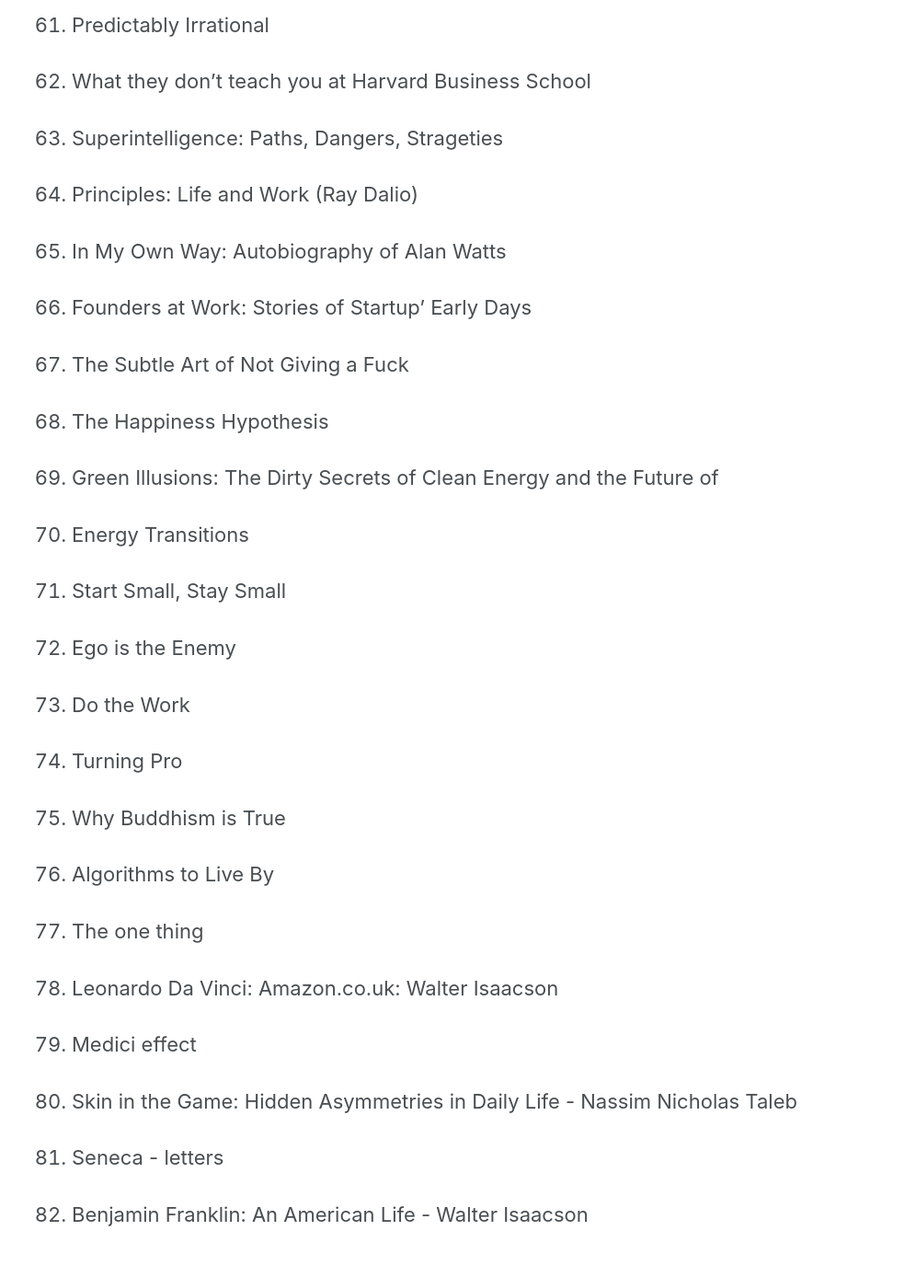
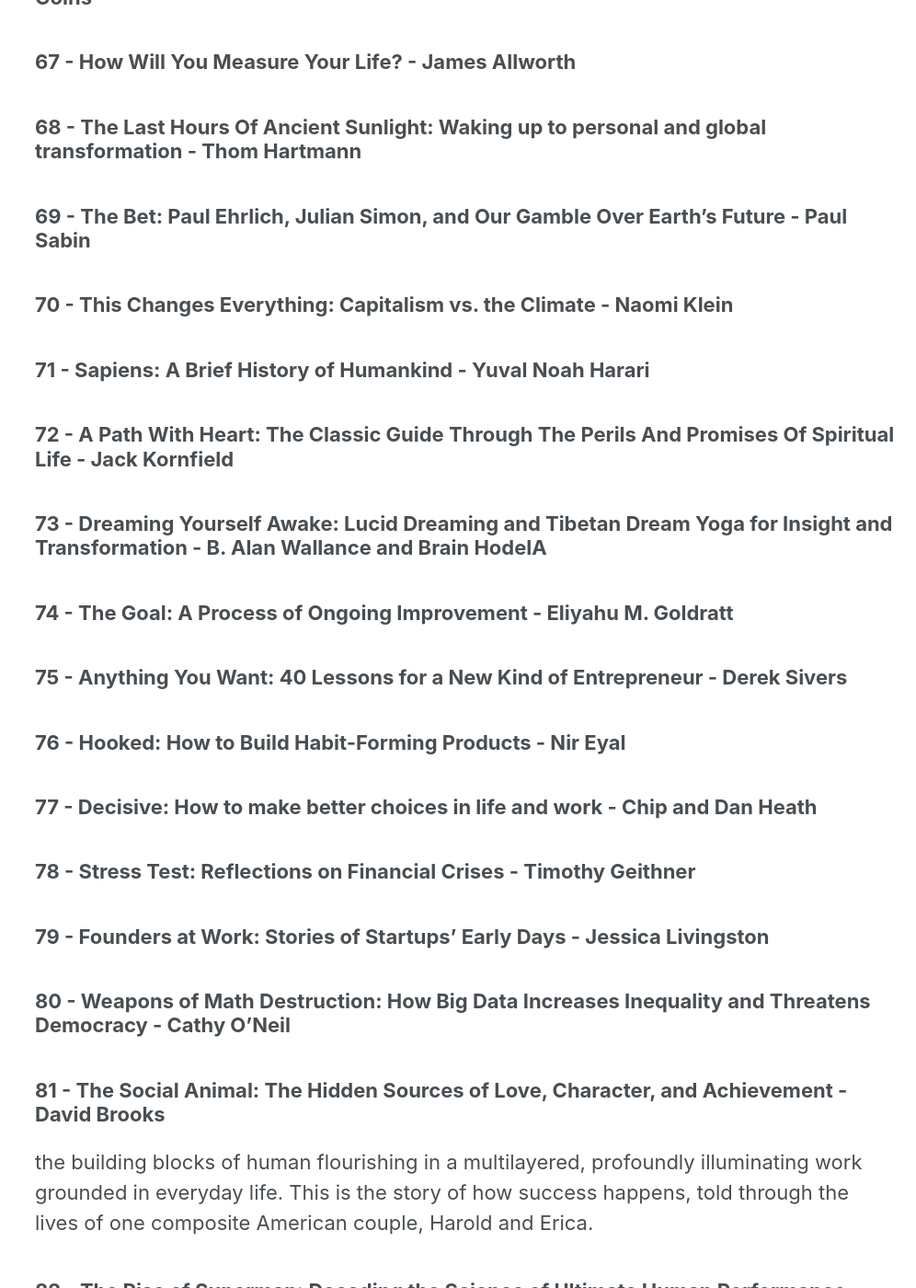
Before and after one commit to ADGEfficiency/adgefficiency.github.io, a Jekyll site: the page built from _pages/reading_list.md, in a window 1280 px wide and 1400 px high, scrolled down 9242 px. Shown: the whole window at 92% size, without its empty margins (284-1280 px from the left). Built offline with Jekyll 4.4.1, drawn with Linux system fonts in a browser that asks for light colours; nearby versions of some CDN libraries; some of the changed text lies outside the part shown.

Commit message:
drafting

```diff
--- a/_pages/reading_list.md
+++ b/_pages/reading_list.md
@@ -39,6 +39,30 @@
 The Four Steps to the Epiphany - Steve Blank
 
 Getting Real: The Smarter, Faster, Easier Way to Build a Successful Web Application - Jason Fried
+
+How to Get Filthy Rich In Rising Asia - Mohsin Hamid
+
+Island - Aldous Huxley
+
+The Outsiders: Eight Unconventional CEOs and Their Radically Rational Blueprint for Success - William N. Thorndike
+
+Purple Cow: Transform Your Business by Being Remarkable - Seth Godin
+
+Deep Work: Rules for Focused Success in a Distracted World - Cal Newport
+
+Sapiens: A Brief History of Humankind -  Yuval Noah Harari
+
+Anything You Want: 40 Lessons for a New Kind of Entrepreneur - Derek Sivers
+
+Founders at Work: Stories of Startups' Early Days - Jessica Livingston
+
+The Master Algorithm: How the Quest for the Ultimate Learning Machine Will Remake Our World - Pedro Domingos
+
+The Heart of Understanding: Commentaries on the Prajñaparamita - Thich Nhat Hanh
+
+Why Buddhism is True: The Science and Philosophy of Meditation and Enlightenment - Robert Wright
+
+Skin in the Game: Hidden Asymmetries in Daily Life - Nassim Nicholas Taleb
 
 ## Every book I have read since May 2016
 
@@ -144,166 +168,162 @@
 
 ... draws on the philosophy of the Stoics to guide you in every situation, showing that what blocks our path actually opens one that is new and better.
 
-  36. Rich in rising asia
+### 36 - How to Get Filthy Rich In Rising Asia - Mohsin Hamid
 
-  37. Four agreements
+### 37 - The Four Agreements: A Practical Guide to Personal Freedom (A Toltec Wisdom Book) - Don Miguel Ruiz
 
-  38. Crush it
+### 38 - Crush It!: Why NOW Is the Time to Cash In on Your Passion - Gary Vaynerchuk
 
-  39. Content machine
+### 39 - Content Machine: Use Content Marketing to Build a 7-figure Business With Zero Advertising - Dan Norris
 
-  40. Maori tales & legends
+### 40 - Maori Myth and Legend - A. W. Reed
 
-  41. Phaedrus
+### 41 - Phaedrus - Plato
 
-  42. On writing well
+Although ostensibly about the topic of love, the discussion in the dialogue revolves around the art of rhetoric and how it should be practiced
 
-  43. Island
+### 42 - On Writing Well: The Classic Guide to Writing Nonfiction - William Zinsser
 
-  44. Limits to Crush
+### 43 - Island - Aldous Huxley
 
-  45. Zero Zero Zero
+Island is Huxley's utopian counterpart to his most famous work, the 1932 dystopian novel Brave New World.
 
-  46. Authority mindset
+### 44 - The Limits to Growth
 
-  47. Four steps to the epiphany
+A 1972 report on the computer simulation of exponential economic and population growth with a finite supply of resources.
 
-  48. Superforecasting
+### 45 - The Authority Mindset: Proven Principles For Establishing Yourself as an Expert in Any Industry - David Bame Jr.
 
-  49. Last lecture
+### 46 - Superforecasting: The Art and Science of Prediction - Philip Tetlock
 
-  50. Checklist manifesto
+### 47 - The Last Lecture - Randy Pausch
 
-  51. 7 day startup
+### 48 - The Checklist Manifesto: How To Get Things Right - Atul GawandeA
 
-  52. Outsiders
+a compelling argument for the checklist, which he believes to be the most promising method available in surmounting failure.
 
-  53. Purple cow
+### 49 - The 7 Day Startup: You Don't Learn Until You Launch  - Dan NorrissA
 
-  54. Deep work
+### 50 - The Outsiders: Eight Unconventional CEOs and Their Radically Rational Blueprint for Success - William N. Thorndike
 
-  55. Blue ocean stagety
+### 51 - Purple Cow: Transform Your Business by Being Remarkable - Seth Godin
 
-  56. Tibet - A History
+### 52 - Deep Work: Rules for Focused Success in a Distracted World - Cal Newport
 
-  57. Miracle of Mindfulness
+### 53 - Blue Ocean Stragety - W. Chan Kim and Renée Mauborgne
 
-  58. 7 Habits of Highly Effective People
+### 54 - Tibet: A History - Sam Van SchaikA
 
-  59. What you gonna do with that duck
+### 55 - The Miracle of Mindfulness: An Introduction to the Practice of Meditation - Thich Nhat Hanh
 
-  60. Made to stick
+### 56 - The 7 Habits of Highly Effective People - Stephen R. Covey
 
-  61. Yoga for stiffer bodyu
+### 57 - Whatcha Gonna Do With That Duck?: And Other Provocations, 2006-2012 - Seth Godin
 
-  62. Never split the difference
+### 58 - Made to Stick: Why some ideas take hold and others come unstuck - Chip and Dan Heath
 
-  63. Zero to One
+### 59 - Yoga for the Stiffer Body: Inspirational Yoga Sequences Made Accessible for Real People -  Lin Craddock
 
-  64. Getting Things Done
+### 60 - Never Split the Difference: Negotiating As If Your Life Depended On It - Chris Voss
 
-  65. Start with WHY
+A former international hostage negotiator for the FBI offers a new, field-tested approach to high-stakes negotiations
 
-  66. Ideas into Words
+### 61 - Zero to One: Notes on Start Ups, or How to Build the Future - Blake Masters and Peter Thiel
 
-  67. 59 Seconds
+### 62 - Getting Things Done: The Art of Stress-Free Productivity - David Allen
 
-  68. Art of Work
+### 63 - Start With Why: How Great Leaders Inspire Everyone To Take Action - Simon Sinek
 
-  69. How will you measure your life
+### 64 - Ideas into Words: Mastering the Craft of Science Writing - Elise Hancock
 
-  70. Last Hours of Waking Sunlight
+### 65 - 59 Seconds: Think a little, change a lot - Richard Wiseman
 
-  71. Energy Myths & Realities
+### 66 - The Art of Work: A Proven Path to Discovering What You Were Meant to Do - Jeff Goins
 
-  72. The Bet
+### 67 - How Will You Measure Your Life? - James Allworth
 
-  73. This changes everything
+### 68 - The Last Hours Of Ancient Sunlight: Waking up to personal and global transformation - Thom Hartmann
 
-  74. Sapiens
+### 69 - The Bet: Paul Ehrlich, Julian Simon, and Our Gamble Over Earth's Future - Paul Sabin
 
-  75. Limits to Growth
+### 70 - This Changes Everything: Capitalism vs. the Climate - Naomi Klein
 
-  76. A Path with Heart
+### 71 - Sapiens: A Brief History of Humankind -  Yuval Noah Harari
 
-  77. Dreaming yourself awake
+### 72 - A Path With Heart: The Classic Guide Through The Perils And Promises Of Spiritual Life - Jack Kornfield
 
-  78. The goal: a process of ongoing improvement
+### 73 - Dreaming Yourself Awake: Lucid Dreaming and Tibetan Dream Yoga for Insight and Transformation - B. Alan Wallance and Brain HodelA
 
-  79. Anything you want (Sivers)
+### 74 - The Goal: A Process of Ongoing Improvement - Eliyahu M. Goldratt
 
-  80. Hooked: How to build habit forming products
+### 75 - Anything You Want: 40 Lessons for a New Kind of Entrepreneur - Derek Sivers
 
-  81. Decisive
+### 76 - Hooked: How to Build Habit-Forming Products - Nir Eyal
 
-  82. Stress test
+### 77 - Decisive: How to make better choices in life and work - Chip and Dan Heath
 
-  83. Founders at work
+### 78 - Stress Test: Reflections on Financial Crises - Timothy Geithner
 
-  84. Weapons of math destruction
+### 79 - Founders at Work: Stories of Startups' Early Days - Jessica Livingston
 
-  85. The social animal
+### 80 - Weapons of Math Destruction: How Big Data Increases Inequality and Threatens Democracy - Cathy O'Neil
 
-  86. The rise of superman
+### 81 - The Social Animal: The Hidden Sources of Love, Character, and Achievement - David Brooks
 
-  87. Siddartha
+the building blocks of human flourishing in a multilayered, profoundly illuminating work grounded in everyday life. This is the story of how success happens, told through the lives of one composite American couple, Harold and Erica.
 
-  88. Joseph campbell companion
+### 82 - The Rise of Superman: Decoding the Science of Ultimate Human Performance - Steven Kotler
 
-  89. master algorithm
+### 83 - Siddhartha - Hermann Hesse
 
-  90. The shallows
+The spiritual journey of self-discovery of a man named Siddhartha during the time of the Gautama Buddha.
 
-  91. how will you measure your life
+### 84 - A Joseph Campbell Companion: Reflections on the Art of Living - Joseph Campbell
 
-  92. the path
+### 85 - The Master Algorithm: How the Quest for the Ultimate Learning Machine Will Remake Our World - Pedro Domingos
 
-  93. hackers & painters
+### 86 - The Shallows: How the internet is changing the way we think, read and remember - Nicholas Carr
 
-  94. The Heart of Understanding: Commentaries on the Prajnaparamita
+### 87 - The Path: What Chinese Philosophers Can Teach Us about the Good Life - Michael Puett and Christine Gross-Loh
 
-  95. Homo Deus
+### 88 - Hackers & Painters: Big Ideas from the Computer Age -
 
-  96. Predictably Irrational
+### 89 - The Heart of Understanding: Commentaries on the Prajñaparamita - Thich Nhat Hanh
 
-  97. What they don't teach you at Harvard Business School
+### 90 - Homo Deus: A Brief History of Tomorrow - Yuval Noah Harari
 
-  98. Superintelligence: Paths, Dangers, Strageties
+### 91 - Predictably Irrational: The Hidden Forces that Shape Our Decisions - Dan Ariely
 
-  99. Principles: Life and Work (Ray Dalio)
+### 92 - What They Don't Teach You At Harvard Business School - Mark H. McCormack
 
-  100. In My Own Way: Autobiography of Alan Watts
+### 93 - Superintelligence: Paths, Dangers, Strageties - Nick Bostrom
 
-  101. Founders at Work: Stories of Startup' Early Days
+### 94 - In My Own Way: Autobiography of Alan Watts
 
-  102. The Subtle Art of Not Giving a Fuck
+### 95 - The Subtle Art of Not Giving a F&#42;ck: A Counterintuitive Approach to Living a Good Life - Mark Manson
 
-  103. The Happiness Hypothesis
+### 96 - The Happiness Hypothesis: Putting Ancient Wisdom to the Test of Modern Science - Jonathan Haidt
 
-  104. Green Illusions: The Dirty Secrets of Clean Energy and the Future of
+### 97 - Green Illusions: The Dirty Secrets of Clean Energy and the Future of Environmentalism (Our Sustainable Future) - Ozzie ZehnerA
 
-  105. Energy Transitions
+### 98 - Start Small, Stay Small: A Developer's Guide to Launching a Startup - Rob Walling
 
-  106. Start Small, Stay Small
+### 100 - Ego is the Enemy: The Fight to Master Our Greatest Opponent - Ryan Holiday
 
-  107. Ego is the Enemy
+### 101 - Do the Work - Steven Pressfield
 
-  108. Do the Work
+### 101 - Why Buddhism is True: The Science and Philosophy of Meditation and Enlightenment - Robert Wright
 
-  109. Turning Pro
+### 102 - Algorithms to Live By: The Computer Science of Human Decisions - Brian Christian and Tom Griffiths
 
-  110. Why Buddhism is True
+### 103 - The One Thing: The Surprisingly Simple Truth Behind Extraordinary Results: Achieve your goals with one of the world's bestselling success books - Gary Keller
 
-  111. Algorithms to Live By
+### 104 - Leonardo Da Vinci - Walter Isaacson
 
-  112. The one thing
+### 105 - The Medici Effect: Breakthrough Insights at the Intersection of Ideas, Concepts, and Cultures -   Frans Johansson
 
-  113. Leonardo Da Vinci: Amazon.co.uk: Walter Isaacson
+### 106 - Skin in the Game: Hidden Asymmetries in Daily Life - Nassim Nicholas Taleb
 
-  114. Medici effect
+### 107 - Letters from a Stoic: Epistulae Morales Ad Lucilium - Seneca
 
-  115. Skin in the Game: Hidden Asymmetries in Daily Life - Nassim Nicholas Taleb
-
-  116. Seneca - letters
-
-  117. Benjamin Franklin: An American Life - Walter Isaacson
+### 108 - Benjamin Franklin: An American Life - Walter Isaacson
```
